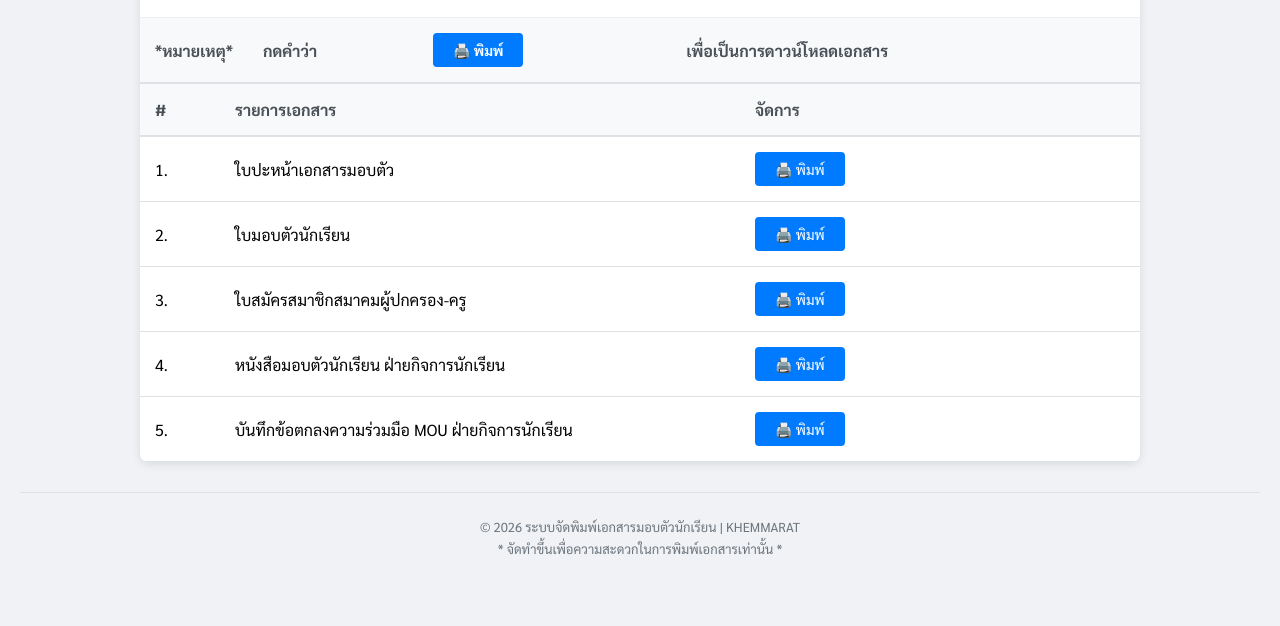
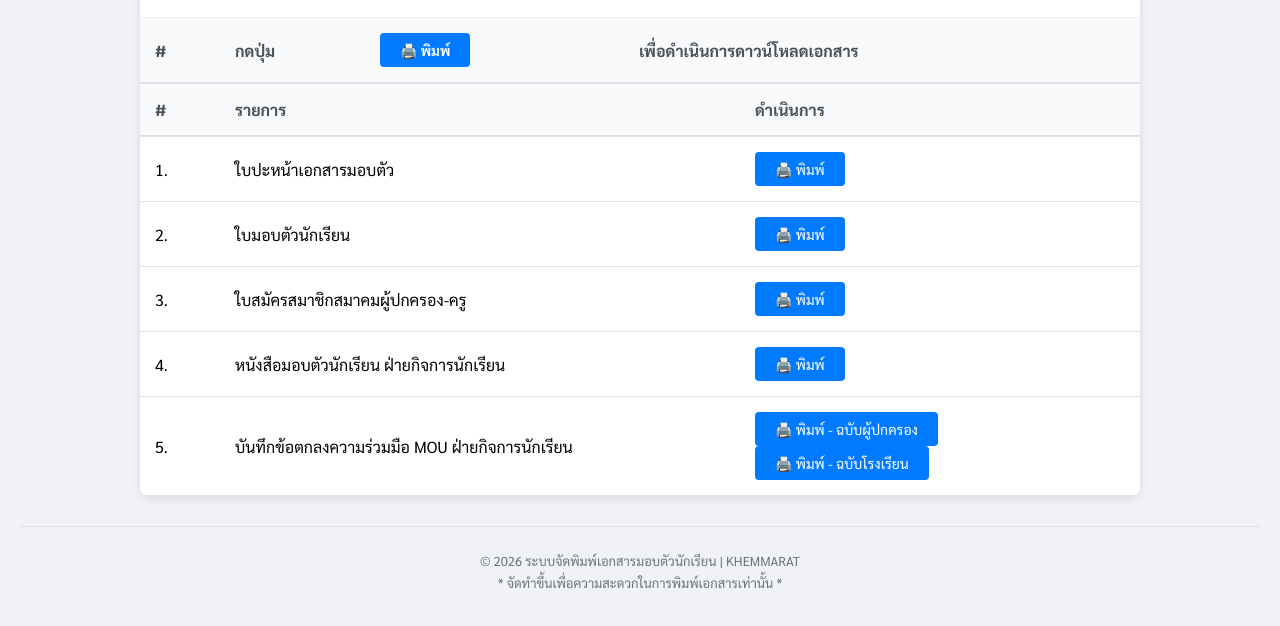
Before and after one commit to KJEMMARAT/StudentEnrollmentDocument, a plain HTML site: page index.html in a window 1280 px wide. Shown: the part 98-724 px from the top of the page. Drawn offline with Linux system fonts and the light colour scheme.

Commit message:
Update index.html

```diff
--- a/index.html
+++ b/index.html
@@ -79,8 +79,8 @@
     <table>
     <thead>
             <tr>
-                <th width="8%">*หมายเหตุ*</th>
-                <th>กดคำว่า <th><a href="อันนี้กดไม่ได้.pongkun" class="btn btn-blue" download>🖨️ พิมพ์</a></td></th> <th>เพื่อเป็นการดาวน์โหลดเอกสาร</th>
+                <th width="8%">#</th>
+                <th>กดปุ่ม <th><a href="ดำเนินการพิมพ์.Enroll" class="btn btn-blue" download>🖨️ พิมพ์</a></td></th> <th>เพื่อดำเนินการดาวน์โหลดเอกสาร</th>
             </tr>
         </thead>
         </table>
@@ -88,8 +88,8 @@
         <thead>
             <tr>
                 <th width="8%">#</th>
-                <th width="52%">รายการเอกสาร</th>
-                <th width="40%">จัดการ</th>
+                <th width="52%">รายการ</th>
+                <th width="40%">ดำเนินการ</th>
             </tr>
         </thead>
         <tbody>
@@ -117,7 +117,8 @@
                 <td>5.</td>
                 <td>บันทึกข้อตกลงความร่วมมือ MOU ฝ่ายกิจการนักเรียน</td>
                 <td>
-                    <a href="บันทึกข้อตกลงกับฝ่ายกิจการนักเรียน.pdf" class="btn btn-blue" download>🖨️ พิมพ์</a>
+                    <a href="บันทึกข้อตกลงกับฝ่ายกิจการนักเรียน.pdf" class="btn btn-blue" download>🖨️ พิมพ์ - ฉบับผู้ปกครอง</a>
+                    <a href="บันทึกข้อตกลงกับฝ่ายกิจการนักเรียน - ฉบับโรงเรียน.pdf" class="btn btn-blue" download>🖨️ พิมพ์ - ฉบับโรงเรียน</a>
                 </td>
             </tr>
         </tbody>
```
